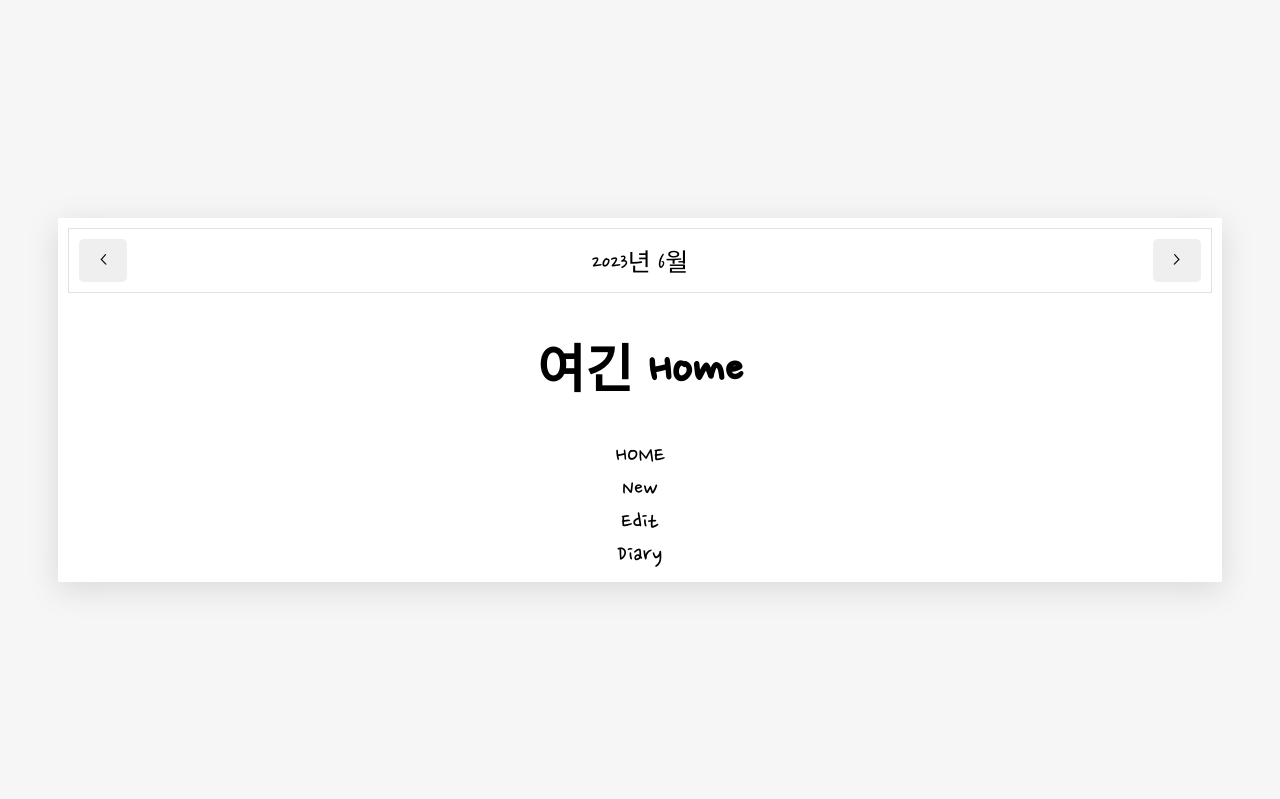
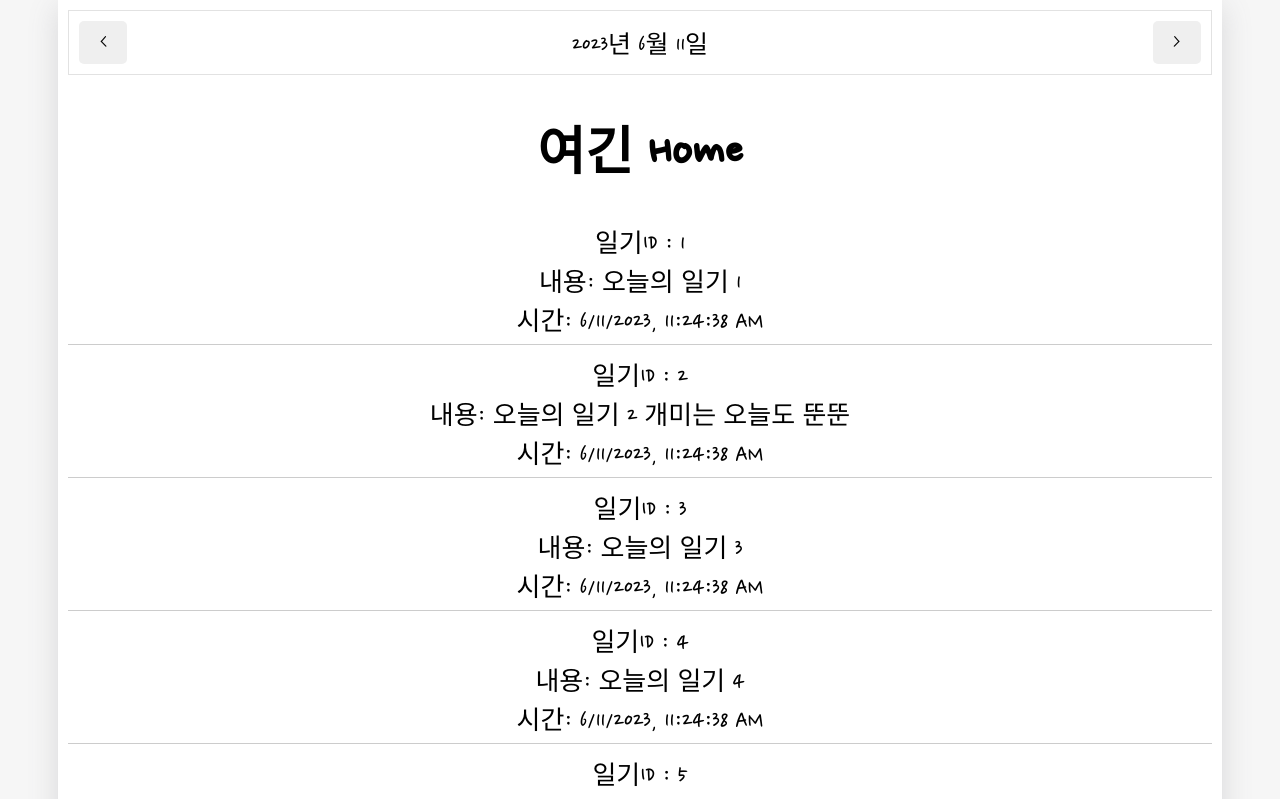
Before and after one commit to gwangseok2/react-diary-emotion, a React (Create React App) app: page / in a window 1280 px wide. Shown: the top 799 px of the page. Built offline with nearby package versions, Linux system fonts and the light colour scheme; the HTML template or start-up script is replaced by a standard one; a web font is replaced by a local one.

Commit message:
[ + ] react diary

```diff
--- a/src/App.js
+++ b/src/App.js
@@ -46,9 +46,47 @@ const reduce = (state, action) => {
 
 export const DiaryStateContext = React.createContext();
 export const DiaryDispatchContext = React.createContext();
+const dummyDate = [
+  {
+    id: 1,
+    emotion: 2,
+    contents: `오늘의 일기 1`,
+    date: new Date().getTime(),
+  },
+  {
+    id: 2,
+    emotion: 2,
+    contents: `오늘의 일기 2 개미는 오늘도 뚠뚠`,
+    date: new Date().getTime() + 1,
+  },
+  {
+    id: 3,
+    emotion: 3,
+    contents: `오늘의 일기 3`,
+    date: new Date().getTime() + 2,
+  },
+  {
+    id: 4,
+    emotion: 3,
+    contents: `오늘의 일기 4`,
+    date: new Date().getTime() + 3,
+  },
+  {
+    id: 5,
+    emotion: 3,
+    contents: `오늘의 일기 5`,
+    date: new Date().getTime() + 4,
+  },
+  {
+    id: 6,
+    emotion: 4,
+    contents: `오늘의 일기 6`,
+    date: new Date().getTime() + 400000000,
+  },
+];
 
 function App() {
-  const [data, dispatch] = useReducer(reduce, []);
+  const [data, dispatch] = useReducer(reduce, dummyDate);
 
   const dataId = useRef(0);
 
--- /dev/null
+++ b/src/components/DiaryList.js
@@ -0,0 +1,24 @@
+const DiaryList = ({ diaryList }) => {
+  return (
+    <div>
+      {diaryList.map((el) => {
+        return (
+          <div
+            key={el.id}
+            style={{
+              marginBottom: '10px',
+              paddingBottom: '5px',
+              borderBottom: '1px solid #ccc',
+            }}
+          >
+            일기ID : {el.id} <br />
+            내용: {el.contents} <br />
+            시간: {new Date(el.date).toLocaleString()} <br />
+          </div>
+        );
+      })}
+    </div>
+  );
+};
+
+export default DiaryList;
--- a/src/pages/Home.js
+++ b/src/pages/Home.js
@@ -1,17 +1,59 @@
-import React, { useState } from 'react';
+import React, { useContext, useEffect, useState } from 'react';
 import MyHeader from './../components/MyHeader';
 import MyButton from './../components/MyButton';
+import { DiaryStateContext } from '../App';
+import DiaryList from '../components/DiaryList';
 const Home = () => {
+  const diaryList = useContext(DiaryStateContext);
+
+  const [data, setData] = useState([]);
   const [curDate, setCurDate] = useState(new Date());
-  const headText = `${curDate.getFullYear()}년 ${curDate.getMonth() + 1}월`;
+  const headText = `${curDate.getFullYear()}년 ${
+    curDate.getMonth() + 1
+  }월 ${curDate.getDate()}일`;
+
+  // 일기 filter
+  useEffect(() => {
+    if (diaryList.length > 0) {
+      const firstDay = new Date(curDate.getFullYear(), curDate.getMonth(), 1);
+      const lastDay = new Date(
+        curDate.getFullYear(),
+        curDate.getMonth() + 1,
+        0
+      );
+      console.log(new Date(firstDay), new Date(lastDay));
+
+      setData(
+        diaryList.filter((el) => el.date >= firstDay && el.date <= lastDay)
+      );
+    }
+  }, [diaryList, curDate]);
+
+  useEffect(() => {
+    console.log(data);
+  }, [data]);
+
+  const increseMonth = () => {
+    setCurDate(
+      new Date(curDate.getFullYear(), curDate.getMonth() + 1, curDate.getDate())
+    );
+  };
+
+  const decreseMonth = () => {
+    setCurDate(
+      new Date(curDate.getFullYear(), curDate.getMonth() - 1, curDate.getDate())
+    );
+  };
+
   return (
     <div style={{ width: '100%' }}>
       <MyHeader
         headText={headText}
-        leftChild={<MyButton buttonText={'<'} buttonEvent={() => {}} />}
-        rightChild={<MyButton buttonText={'>'} buttonEvent={() => {}} />}
+        leftChild={<MyButton buttonText={'<'} buttonEvent={decreseMonth} />}
+        rightChild={<MyButton buttonText={'>'} buttonEvent={increseMonth} />}
       />
       <h1>여긴 Home</h1>
+      <DiaryList diaryList={data} />
     </div>
   );
 };
```
